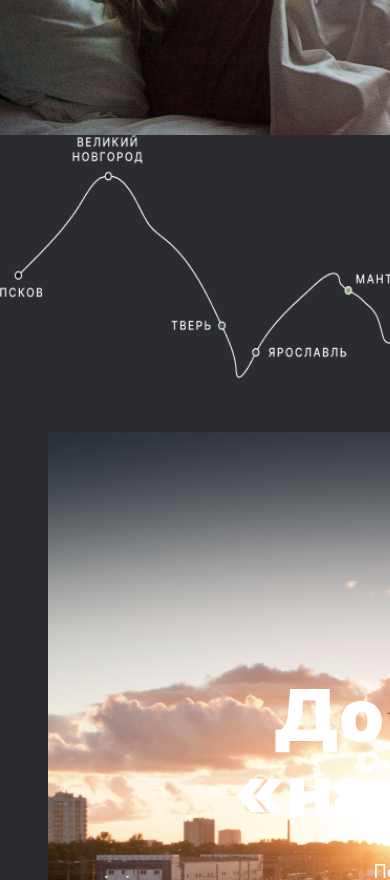
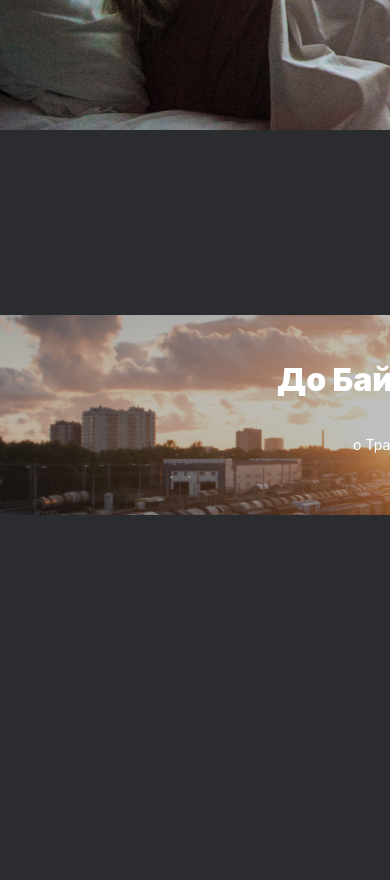
Before and after one commit to yeXela13/russian-travel, a plain HTML site: page index.html in a window 390 px wide. Shown: the part 1120-2000 px from the top of the page. After the commit the page ends 1635 px from the top, so only its background shows below. Drawn offline with Linux system fonts and the light colour scheme.

Commit message:
cover end

```diff
--- a/blocks/content/__section/content__section.css
+++ b/blocks/content/__section/content__section.css
@@ -4,3 +4,10 @@
     width: 100%;
     margin: 0 auto;
 }
+
+@media screen and (max-width: 1100px) {
+    .content__section {
+        padding: 0;
+    }
+
+}
--- a/blocks/content/content.css
+++ b/blocks/content/content.css
@@ -2,3 +2,15 @@
     display: grid;
     row-gap: 92px;
 }
+
+@media screen and (max-width:900px) {
+    .content {
+        grid-row-gap: 88px;
+    }
+}
+
+@media screen and (max-width:500px) {
+    .content {
+        grid-row-gap: 64px;
+    }
+}
--- a/blocks/cover/__item/cover__item.css
+++ b/blocks/cover/__item/cover__item.css
@@ -12,4 +12,41 @@
     background-position: center;
     background-size: cover;
     background-repeat: no-repeat;
+    position: relative;
+    z-index: 1;
 }
+
+@media screen and (max-width:1100px) {
+    .cover__item {
+        min-height: 640px;
+    }
+}
+
+@media screen and (max-width:1100px) {
+    .cover__item {
+        min-height: 480px;
+    }
+}
+
+@media screen and (max-width:1100px) {
+    .cover__item {
+        min-height: 200px;
+    }
+}
+
+.cover__item::before {
+    content: '';
+    background-color: #2a2c2f;
+    opacity: 0.3;
+    position: absolute;
+    top: 0;
+    left: 0;
+    right: 0;
+    bottom: 0;
+    z-index: -1;
+    transition: 0.6s;
+}
+
+.cover__item:hover::before {
+    opacity: 0.8;
+}
--- a/blocks/cover/__subtitle/cover__subtitle.css
+++ b/blocks/cover/__subtitle/cover__subtitle.css
@@ -6,3 +6,16 @@
     margin: 16px 0 0;
     max-width: 360px;
 }
+@media screen and (max-width: 900px) {
+    .cover__subtitle {
+        max-width: 50%;
+    }
+}
+@media screen and (max-width: 500px) {
+    .cover__subtitle {
+        max-width: none;
+        font-size: 14px;
+        line-height: 16px;
+        max-width: 288px;
+    }
+}
--- a/blocks/cover/__title/cover__title.css
+++ b/blocks/cover/__title/cover__title.css
@@ -6,3 +6,10 @@
     margin: 0 0 16px;
     max-width: 560px;
 }
+@media screen and (max-width: 500px) {
+    .cover__title {
+    font-size: 32px;
+    line-height: 35px;
+    margin: 0 0 8px;
+    }
+}
--- a/blocks/lead/__image/lead__image.css
+++ b/blocks/lead/__image/lead__image.css
@@ -1,4 +1,5 @@
 .lead__image {
 width: 984px;
 height: 615px;
+background-image: url(../../../images/Group\ 4.png);
 }
--- a/blocks/page/__content/page__content.css
+++ b/blocks/page/__content/page__content.css
@@ -1,3 +1,23 @@
 .page__content {
     margin: 53px 0 92px;
 }
+
+@media screen and (max-width:1100px) {
+    .page__content {
+        margin-top: 45px;
+    }
+
+}
+@media screen and (max-width:900px) {
+    .page__content {
+        margin-bottom: 88px;
+    }
+
+}
+@media screen and (max-width:500px) {
+    .page__content {
+        margin-top: 48px;
+        margin-bottom: 64px;
+    }
+
+}
--- a/index.html
+++ b/index.html
@@ -18,10 +18,9 @@
   </section>.
   <main class="content page__content">
     <section class="lead content__section">
-      <h1 class="lead__title">Путешествия по России</h1>
-      <p class="lead__subtitle">Настоящая страна не в выпусках новостей, а здесь.</p>
+      <h1 class="lead__title">Путешествия по&nbsp;России</h1>
+      <p class="lead__subtitle">Настоящая страна не&nbsp;в&nbsp;выпусках новостей, а&nbsp;здесь.</p>
       <img class="lead__image" src="./images/kalegin-michail-179870-unsplash.jpg" alt="картиинка">
-      <img class="lead__image" src="./images/Group 4.png" alt="картиинка">
       <p class="lead__caption">ваша полка — верхняя</p>
     </section>
     <section class="intro content__section">
--- a/pages/index.css
+++ b/pages/index.css
@@ -1,5 +1,5 @@
 @import url(../vendor/normalize.css);
-
+@import url(../vendor/fonts/fonts.css);
 
 /*page*/
 @import url(../blocks/page/page.css);
```
Also changed, not shown: vendor/fonts/fonts.css (added).
